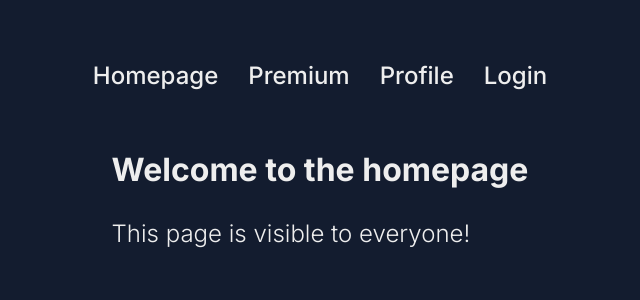
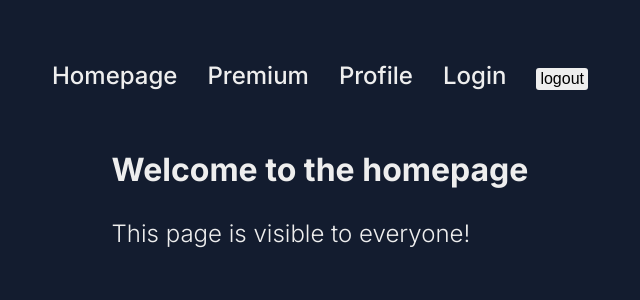
Before and after one commit to emredurgunlu/Nextjs-Auth, a Next.js app: page / in a window 1280 px wide. Shown: the top 300 px of the page, without its empty margins (320-960 px from the left). Built offline with nearby package versions, Linux system fonts and the light colour scheme.

Commit message:
logout form and installation of iron-session

```diff
--- /dev/null
+++ b/src/components/LogoutForm.tsx
@@ -0,0 +1,9 @@
+const LogoutForm = () => {
+  return (
+    <form>
+      <button>logout</button>
+    </form>
+  );
+};
+
+export default LogoutForm;
--- a/src/components/Navbar.tsx
+++ b/src/components/Navbar.tsx
@@ -1,4 +1,5 @@
 import Link from "next/link";
+import LogoutForm from "./LogoutForm";
 
 const Navbar = () => {
   return (
@@ -7,6 +8,7 @@ const Navbar = () => {
       <Link href="/premium">Premium</Link>
       <Link href="/profile">Profile</Link>
       <Link href="/login">Login</Link>
+      <LogoutForm/>
     </nav>
   );
 };
```
Also changed, not shown: package.json (+5 -4 lines), 1 other file (tests, documents, lock files or other folders).
